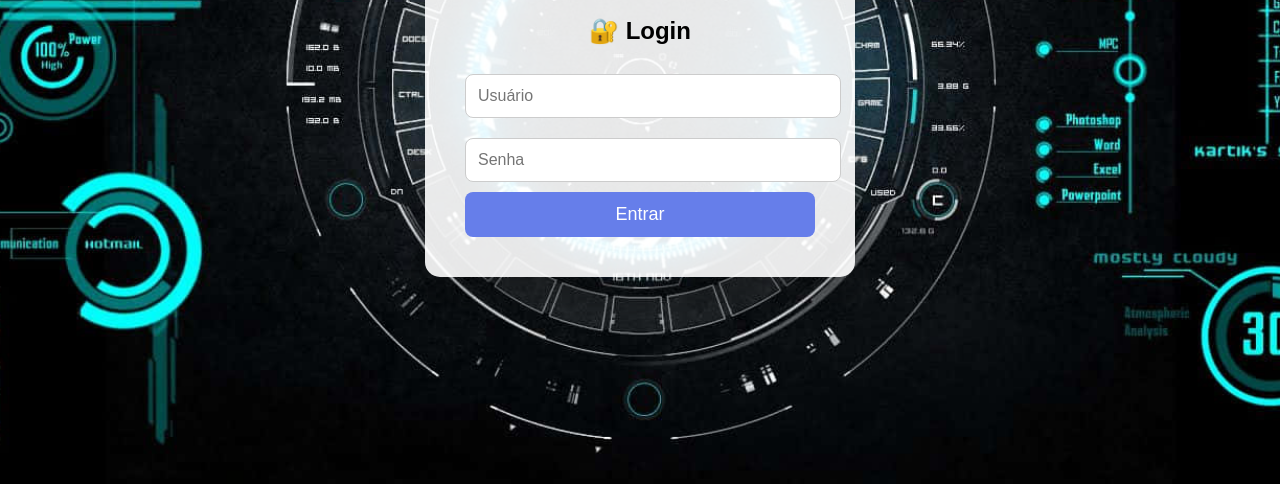
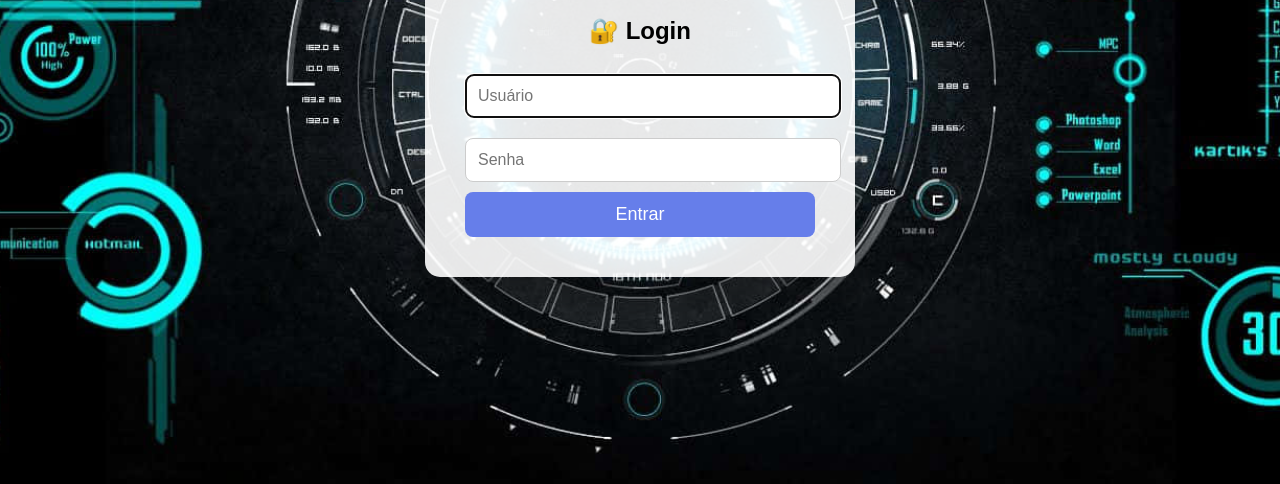
Before and after one commit to RhuanMCF/meu-site, a plain HTML site: page index.html in a window 1280 px wide. Shown: the part 316-800 px from the top of the page. Drawn offline with Linux system fonts and the light colour scheme.

Commit message:
Add files via upload

```diff
--- a/index.html
+++ b/index.html
@@ -85,6 +85,11 @@
 </div>
 
 <script>
+    // Cursor já começa piscando no campo usuário ao abrir a página
+window.onload = () => {
+    document.getElementById("usuario").focus();
+};
+
 function fazerLogin() {
     const usuario = document.getElementById("usuario").value;
     const senha = document.getElementById("senha").value;
```
